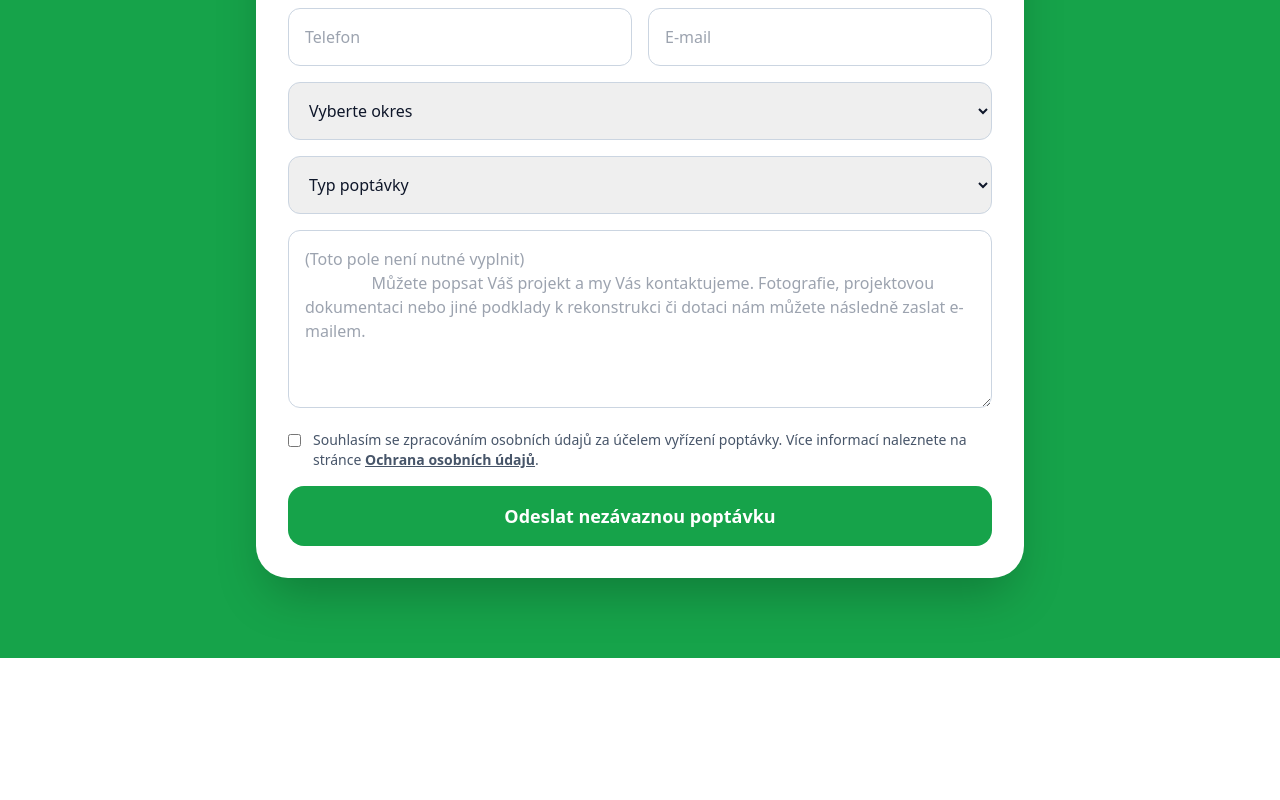
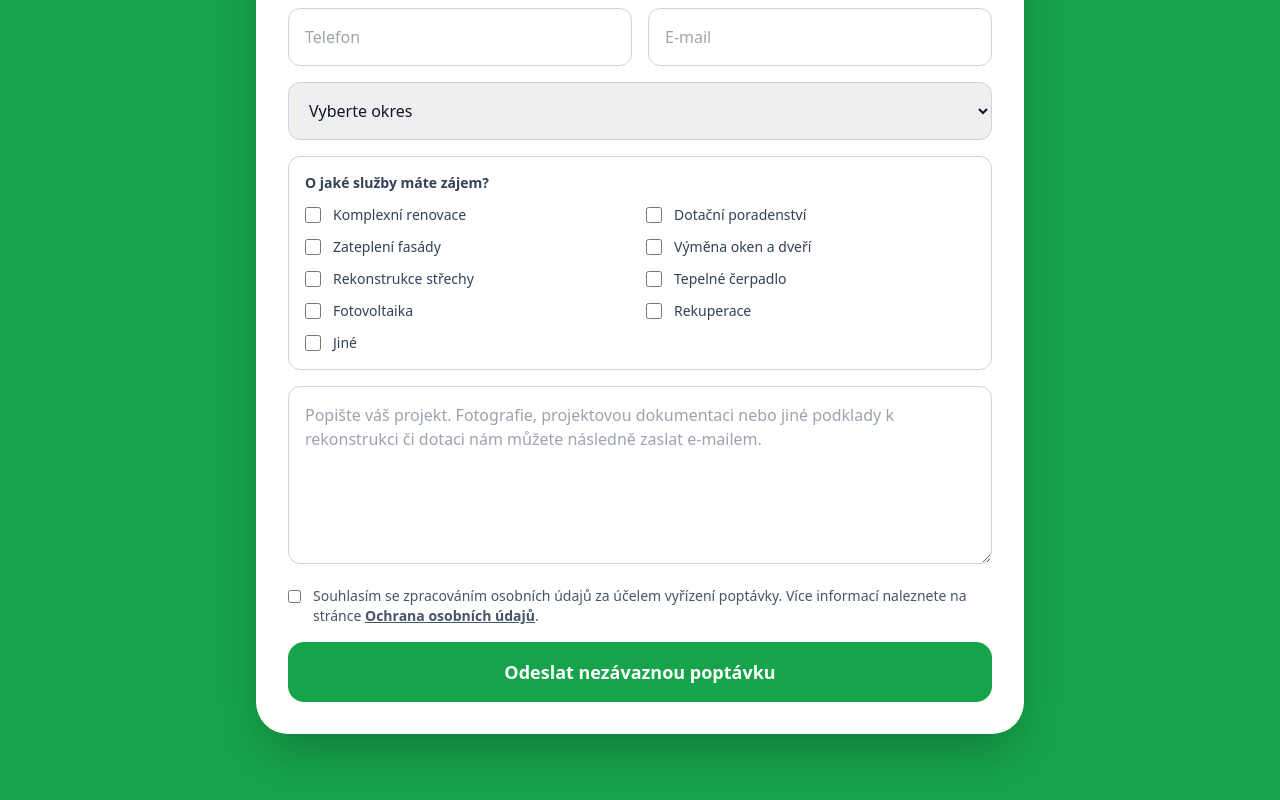
Before and after one commit to Enerixsro/enerix-web, a Next.js app: page / in a window 1280 px wide. Shown: the part 3022-3822 px from the top of the page. Before the commit the page ends 3680 px from the top, so only its background shows below. Built offline with nearby package versions, Linux system fonts and the light colour scheme.

Commit message:
Update index.js

```diff
--- a/pages/index.js
+++ b/pages/index.js
@@ -88,7 +88,10 @@ export default function EnerixLandingPage() {
                   className="rounded-2xl border border-slate-200 bg-white/80 p-4 shadow-sm"
                 >
                   <div className="font-semibold">{title}</div>
-                  <div className="mt-1 text-sm text-slate-600">{text}</div>
+
+                  <div className="mt-1 text-sm text-slate-600">
+                    {text}
+                  </div>
                 </div>
               ))}
             </div>
@@ -143,7 +146,9 @@ export default function EnerixLandingPage() {
             >
               <div className="mb-3 h-10 w-10 rounded-xl bg-green-100" />
 
-              <div className="font-semibold text-slate-900">{service}</div>
+              <div className="font-semibold text-slate-900">
+                {service}
+              </div>
             </div>
           ))}
         </div>
@@ -323,28 +328,43 @@ export default function EnerixLandingPage() {
               <option>Jiný okres</option>
             </select>
 
-            <select
-              name="typ_poptavky"
-              required
-              className="w-full rounded-xl border border-slate-300 p-4"
-            >
-              <option value="">Typ poptávky</option>
-              <option>Komplexní rekonstrukce</option>
-              <option>Dotace a poradenství</option>
-              <option>Zateplení fasády</option>
-              <option>Výměna oken a dveří</option>
-              <option>Rekonstrukce střechy</option>
-              <option>Tepelné čerpadlo</option>
-              <option>Fotovoltaika</option>
-              <option>Rekuperace</option>
+            <div className="rounded-xl border border-slate-300 p-4 text-left">
+              <div className="mb-3 text-sm font-semibold text-slate-700">
+                O jaké služby máte zájem?
+              </div>
 
-              <option>Jiné</option>
-            </select>
+              <div className="grid gap-3 md:grid-cols-2">
+                {[
+                  "Komplexní renovace",
+                  "Dotační poradenství",
+                  "Zateplení fasády",
+                  "Výměna oken a dveří",
+                  "Rekonstrukce střechy",
+                  "Tepelné čerpadlo",
+                  "Fotovoltaika",
+                  "Rekuperace",
+                  "Jiné",
+                ].map((sluzba) => (
+                  <label
+                    key={sluzba}
+                    className="flex items-center gap-3 text-sm text-slate-700"
+                  >
+                    <input
+                      type="checkbox"
+                      name="typ_poptavky"
+                      value={sluzba}
+                      className="h-4 w-4"
+                    />
+
+                    <span>{sluzba}</span>
+                  </label>
+                ))}
+              </div>
+            </div>
 
             <textarea
               name="zprava"
-              placeholder="(Toto pole není nutné vyplnit)
-                Můžete popsat Váš projekt a my Vás kontaktujeme. Fotografie, projektovou dokumentaci nebo jiné podklady k rekonstrukci či dotaci nám můžete následně zaslat e-mailem."
+              placeholder="Popište váš projekt. Fotografie, projektovou dokumentaci nebo jiné podklady k rekonstrukci či dotaci nám můžete následně zaslat e-mailem."
               rows="6"
               className="w-full rounded-xl border border-slate-300 p-4"
             />
```
